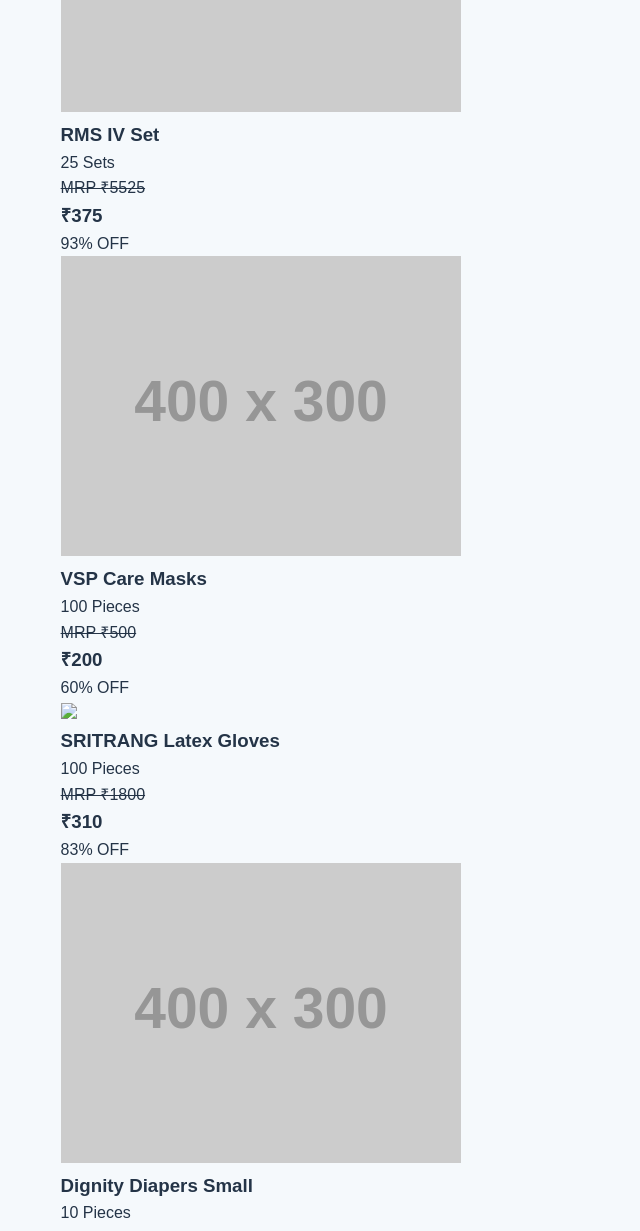
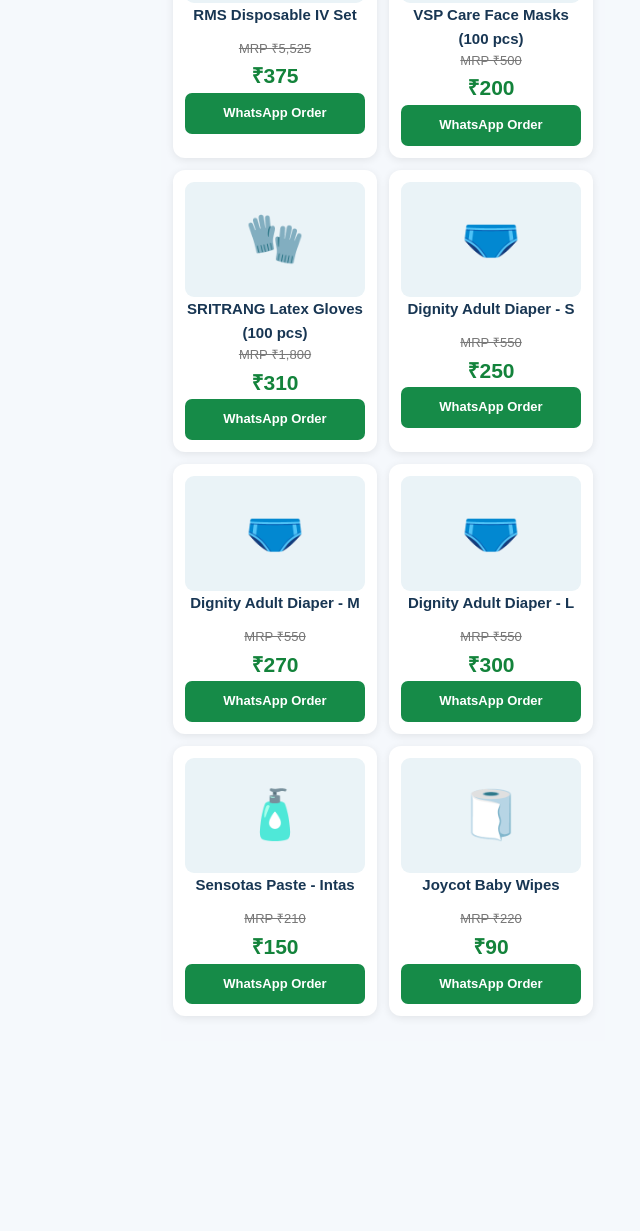
Before and after one commit to nrsh717-sketch/sharada-medical, a plain HTML site: page index.html in a window 1280 px wide. Shown: the part 2304-3535 px from the top of the page, without its empty margins (29-669 px from the left). After the commit the page ends 3405 px from the top, so only its background shows below. Drawn offline with Linux system fonts and the light colour scheme; placeholder pictures from the web are drawn by us.

Commit message:
Add product section with styles and cards

```diff
--- a/index.html
+++ b/index.html
@@ -271,69 +271,132 @@ document.getElementById("year").textContent =
 <h2>Sharada Medical - Special Offers</h2>
 <div class="product-grid">
 
+<style>
+.products-section {
+  padding: 25px 12px;
+  background: #f5f8fc;
+  font-family: Arial, sans-serif;
+}
+.products-section h2 {
+  text-align: center;
+  color: #12345a;
+}
+.product-grid {
+  display: grid;
+  grid-template-columns: repeat(2, minmax(0, 1fr));
+  gap: 12px;
+  max-width: 900px;
+  margin: auto;
+}
+.product-card {
+  background: white;
+  border-radius: 12px;
+  padding: 12px;
+  text-align: center;
+  box-shadow: 0 2px 9px #00000015;
+}
+.product-photo {
+  height: 115px;
+  background: #eaf3f7;
+  border-radius: 9px;
+  display: flex;
+  align-items: center;
+  justify-content: center;
+  font-size: 48px;
+}
+.product-card h3 {
+  font-size: 15px;
+  color: #183653;
+  min-height: 36px;
+}
+.mrp {
+  color: #777;
+  text-decoration: line-through;
+  font-size: 13px;
+}
+.offer {
+  color: #13833b;
+  font-size: 21px;
+  font-weight: bold;
+}
+.order-btn {
+  display: block;
+  background: #168b48;
+  color: white;
+  text-decoration: none;
+  padding: 10px 5px;
+  border-radius: 7px;
+  font-weight: bold;
+  font-size: 13px;
+}
+</style>
+
+<section class="products-section" id="products">
+  <h2>Our Products & Offers</h2>
+  <div class="product-grid">
+
     <div class="product-card">
-<img src="https://placehold.co/400x300?text=RMS+IV+Set">
-<h3>RMS IV Set</h3>
-<p>25 Sets</p>
-<del>MRP ₹5525</del>
-<h3>₹375</h3>
-<p>93% OFF</p>
+      <div class="product-photo">💉</div>
+      <h3>RMS Disposable IV Set</h3>
+      <p class="mrp">MRP ₹5,525</p>
+      <p class="offer">₹375</p>
+      <a class="order-btn" href="https://wa.me/91XXXXXXXXXX?text=I%20want%20RMS%20IV%20Set">WhatsApp Order</a>
     </div>
 
     <div class="product-card">
-<img src="https://placehold.co/400x300?text=VSP+Masks">
-<h3>VSP Care Masks</h3>
-<p>100 Pieces</p>
-<del>MRP ₹500</del>
-<h3>₹200</h3>
-<p>60% OFF</p>
+      <div class="product-photo">😷</div>
+      <h3>VSP Care Face Masks (100 pcs)</h3>
+      <p class="mrp">MRP ₹500</p>
+      <p class="offer">₹200</p>
+      <a class="order-btn" href="https://wa.me/91XXXXXXXXXX?text=I%20want%20VSP%20Face%20Masks">WhatsApp Order</a>
     </div>
 
     <div class="product-card">
-<img src="sritrang-gloves.png">
-<h3>SRITRANG Latex Gloves</h3>
-<p>100 Pieces</p>
-<del>MRP ₹1800</del>
-<h3>₹310</h3>
-<p>83% OFF</p>
+      <div class="product-photo">🧤</div>
+      <h3>SRITRANG Latex Gloves (100 pcs)</h3>
+      <p class="mrp">MRP ₹1,800</p>
+      <p class="offer">₹310</p>
+      <a class="order-btn" href="https://wa.me/91XXXXXXXXXX?text=I%20want%20Latex%20Gloves">WhatsApp Order</a>
     </div>
 
     <div class="product-card">
-<img src="https://placehold.co/400x300?text=Dignity+Diapers">
-<h3>Dignity Diapers Small</h3>
-<p>10 Pieces</p>
-<del>MRP ₹550</del>
-<h3>₹250</h3>
+      <div class="product-photo">🩲</div>
+      <h3>Dignity Adult Diaper - S</h3>
+      <p class="mrp">MRP ₹550</p>
+      <p class="offer">₹250</p>
+      <a class="order-btn" href="https://wa.me/91XXXXXXXXXX?text=Dignity%20Diaper%20Size%20S">WhatsApp Order</a>
     </div>
 
     <div class="product-card">
-<img src="https://placehold.co/400x300?text=Dignity+Diapers">
-<h3>Dignity Diapers Medium</h3>
-<p>10 Pieces</p>
-<del>MRP ₹550</del>
-<h3>₹270</h3>
+      <div class="product-photo">🩲</div>
+      <h3>Dignity Adult Diaper - M</h3>
+      <p class="mrp">MRP ₹550</p>
+      <p class="offer">₹270</p>
+      <a class="order-btn" href="https://wa.me/91XXXXXXXXXX?text=Dignity%20Diaper%20Size%20M">WhatsApp Order</a>
     </div>
 
     <div class="product-card">
-<img src="https://placehold.co/400x300?text=Dignity+Diapers">
-<h3>Dignity Diapers Large</h3>
-<p>10 Pieces</p>
-<del>MRP ₹550</del>
-<h3>₹300</h3>
+      <div class="product-photo">🩲</div>
+      <h3>Dignity Adult Diaper - L</h3>
+      <p class="mrp">MRP ₹550</p>
+      <p class="offer">₹300</p>
+      <a class="order-btn" href="https://wa.me/91XXXXXXXXXX?text=Dignity%20Diaper%20Size%20L">WhatsApp Order</a>
     </div>
 
     <div class="product-card">
-<img src="https://placehold.co/400x300?text=Sensotas">
+      <div class="product-photo">🧴</div>
       <h3>Sensotas Paste - Intas</h3>
-<del>MRP ₹210</del>
-<h3>₹150</h3>
+      <p class="mrp">MRP ₹210</p>
+      <p class="offer">₹150</p>
+      <a class="order-btn" href="https://wa.me/91XXXXXXXXXX?text=I%20want%20Sensotas%20Paste">WhatsApp Order</a>
     </div>
 
     <div class="product-card">
-<img src="https://placehold.co/400x300?text=Joycot+Wipes">
+      <div class="product-photo">🧻</div>
       <h3>Joycot Baby Wipes</h3>
-<del>MRP ₹220</del>
-<h3>₹90</h3>
+      <p class="mrp">MRP ₹220</p>
+      <p class="offer">₹90</p>
+      <a class="order-btn" href="https://wa.me/91XXXXXXXXXX?text=I%20want%20Joycot%20Baby%20Wipes">WhatsApp Order</a>
     </div>
 
   </div>
```
Lines whose indentation alone changed are shown as unchanged.
